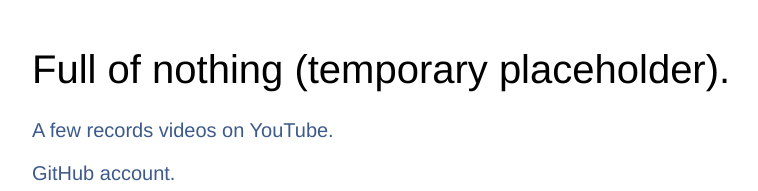
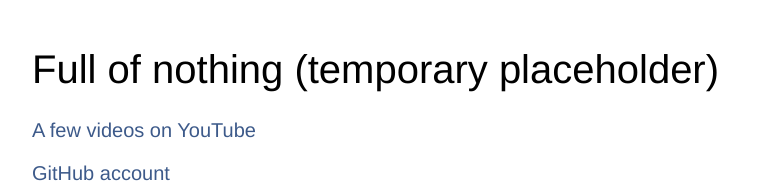
Before and after one commit to hoho/maratdakota, a plain HTML site: page index.html in a window 1280 px wide. Shown: the top 191 px of the page, without its empty margins (8-766 px from the left). Drawn offline with Linux system fonts and the light colour scheme.

Commit message:
Removing points and fixing YouTube link and title.

```diff
--- a/index.html
+++ b/index.html
@@ -1 +1 @@
-<!doctype html><html><head><meta charset="utf-8"><link rel="stylesheet" type="text/css" href="|/|.css" media="screen"><title>Marat Dakota</title></head><body><h1>Full of nothing (temporary placeholder).</h1><p><a href="http://www.youtube.com/user/MaratDakota">A few records videos on YouTube.</a></p><p><a href="https://github.com/hoho">GitHub account.</a></p><p>Email: <a href="mailto:dakota@brokenpipe.ru">dakota@brokenpipe.ru</a></p></body></html>
+<!doctype html><html><head><meta charset="utf-8"><link rel="stylesheet" type="text/css" href="|/|.css" media="screen"><title>Marat Dakota</title></head><body><h1>Full of nothing (temporary placeholder)</h1><p><a href="http://www.youtube.com/user/MaratDakota/videos">A few videos on YouTube</a></p><p><a href="https://github.com/hoho">GitHub account</a></p><p>Email: <a href="mailto:dakota@brokenpipe.ru">dakota@brokenpipe.ru</a></p></body></html>
```
Also changed, not shown: 1 other file.
